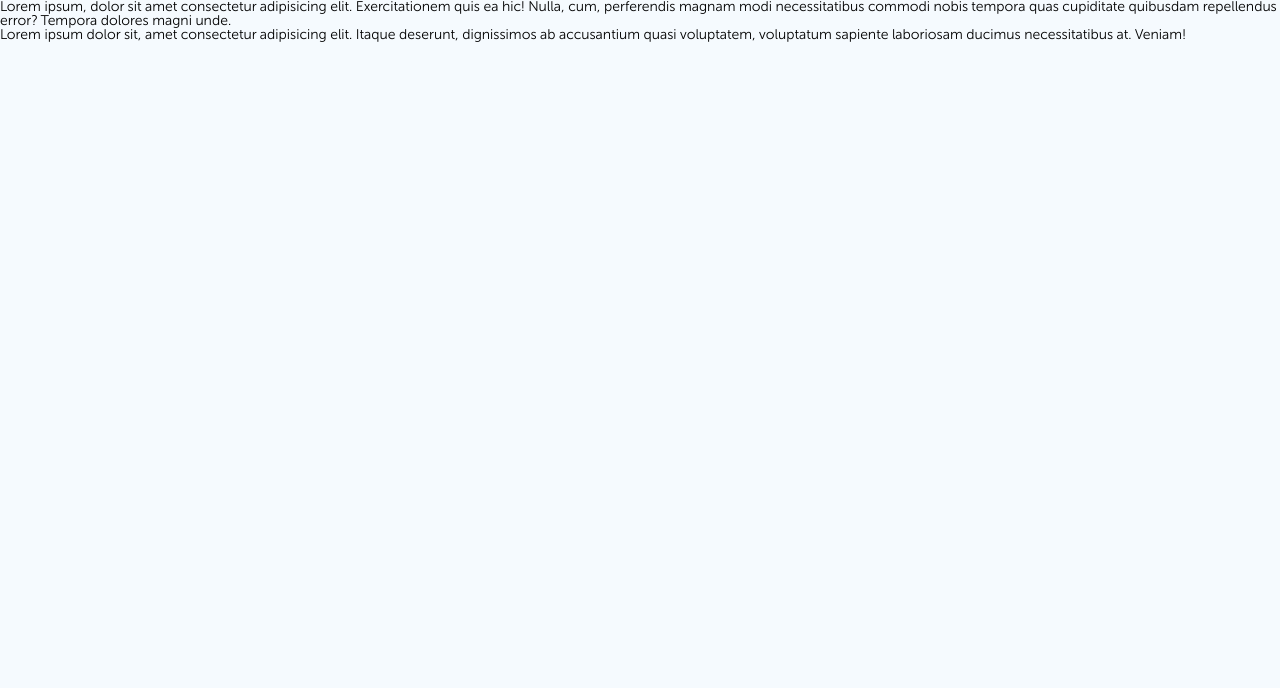
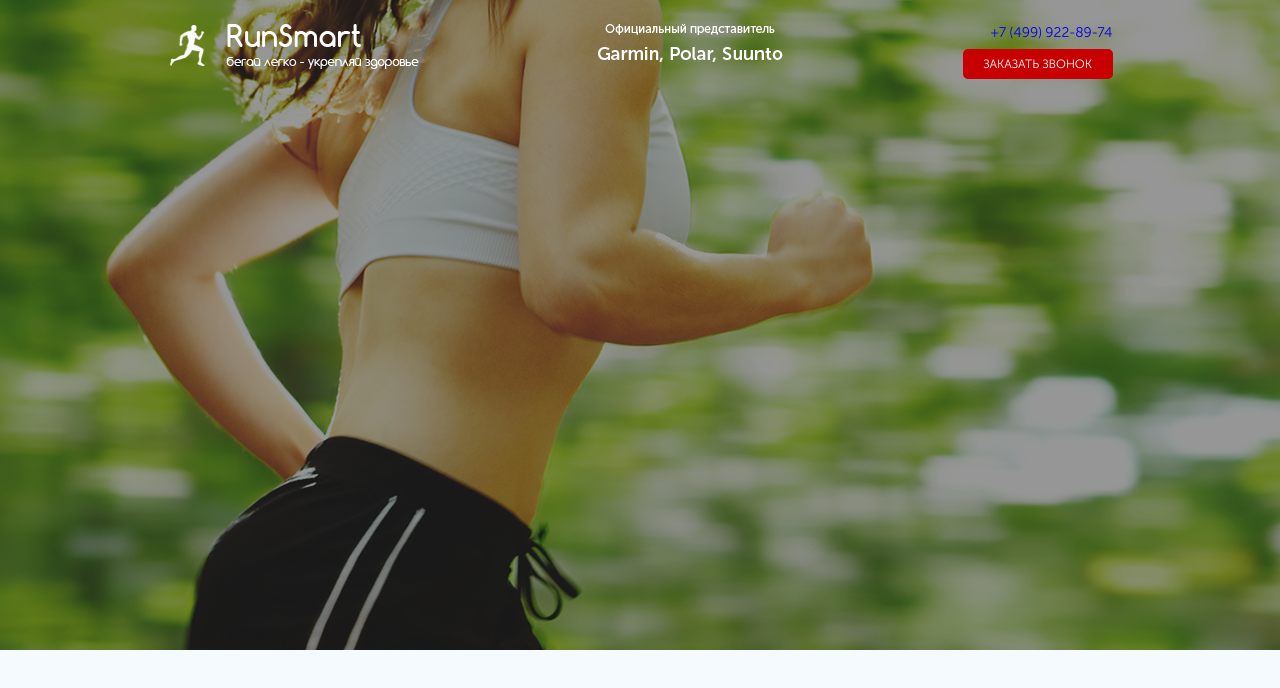
Before and after one commit to Zulf44/git-test, a website: page src/index.html in a window 1280 px wide. Drawn offline with Linux system fonts and the light colour scheme; files that its build step writes are made by us from their sources; files whose address does not match are found by name.

Commit message:
Работает, версия с проблемой gulp scss

```diff
--- a/src/index.html
+++ b/src/index.html
@@ -12,12 +12,26 @@
 </head>
 
 <body>
-   <ul class="Main-color">Lorem ipsum, dolor sit amet consectetur adipisicing elit. Exercitationem quis ea hic! Nulla,
-      cum, perferendis
-      magnam modi necessitatibus commodi nobis tempora quas cupiditate quibusdam repellendus error? Tempora dolores
-      magni unde.</ul>
-   <div class="werwe">Lorem ipsum dolor sit, amet consectetur adipisicing elit. Itaque deserunt, dignissimos ab
-      accusantium quasi voluptatem, voluptatum sapiente laboriosam ducimus necessitatibus at. Veniam!</div>
+   <div class="promo">
+
+      <div class="container">
+
+         <header class="header">
+
+            <a href="#" class="header__logo"><img src="img/running-man-2-64.png" alt=""></a>
+            <div class="header__title"><img src="img/2-layers.png" alt=""></div>
+            <div class="header__call">
+               <a href="tel:+74999228974" class="header__call_namber">+7 (499) 922-89-74</a>
+               <button class="button PromoHeaderButton ">заказать звонок</button>
+            </div>
+
+         </header>
+
+
+
+      </div>
+
+   </div>
 </body>
 
 </html>
--- /dev/null
+++ b/src/sass/blocks/_header.scss
@@ -0,0 +1,14 @@
+.header {
+   display: flex;
+   justify-content: space-between;
+
+   &__call_namber {
+      font-size: 18px;
+      font-weight: 400;
+      font-style: normal;
+      letter-spacing: normal;
+      line-height: normal;
+      text-align: right;
+      color: #ffffff;
+   }
+}
--- /dev/null
+++ b/src/sass/blocks/_promo.scss
@@ -0,0 +1,6 @@
+.promo {
+   background-image: url(../../img/bg1.png);
+   min-height: 650px;
+   padding-top: 24px;
+   padding-bottom: 93px;
+}
--- /dev/null
+++ b/src/sass/style.scss
@@ -0,0 +1,29 @@
+@import url(blocks/_promo.scss);
+@import url(blocks/_header.scss);
+@import url(base/_variables.scss);
+@import url(base/_mixins.scss);
+
+.PromoHeaderButton {
+   width: 150px;
+   height: 30px;
+   border-radius: 5px;
+   font-size: 12px;
+   font-weight: 400;
+   font-style: normal;
+   letter-spacing: normal;
+   line-height: normal;
+   text-align: center;
+   text-transform: uppercase;
+   margin-top: 8px;
+   margin-left: auto;
+}
+.button {
+   display: block;
+   background-color: #c70101;
+   color: #ffffff;
+}
+
+.container {
+   max-width: 945px;
+   margin: 0 auto;
+}
```
Also changed, not shown: src/css/style.min.css (added), src/img/2-layers.png (added), src/img/running-man-2-64.png (added), src/sass/base/_mixins.scss (added), src/sass/base/_variables.scss (added).
